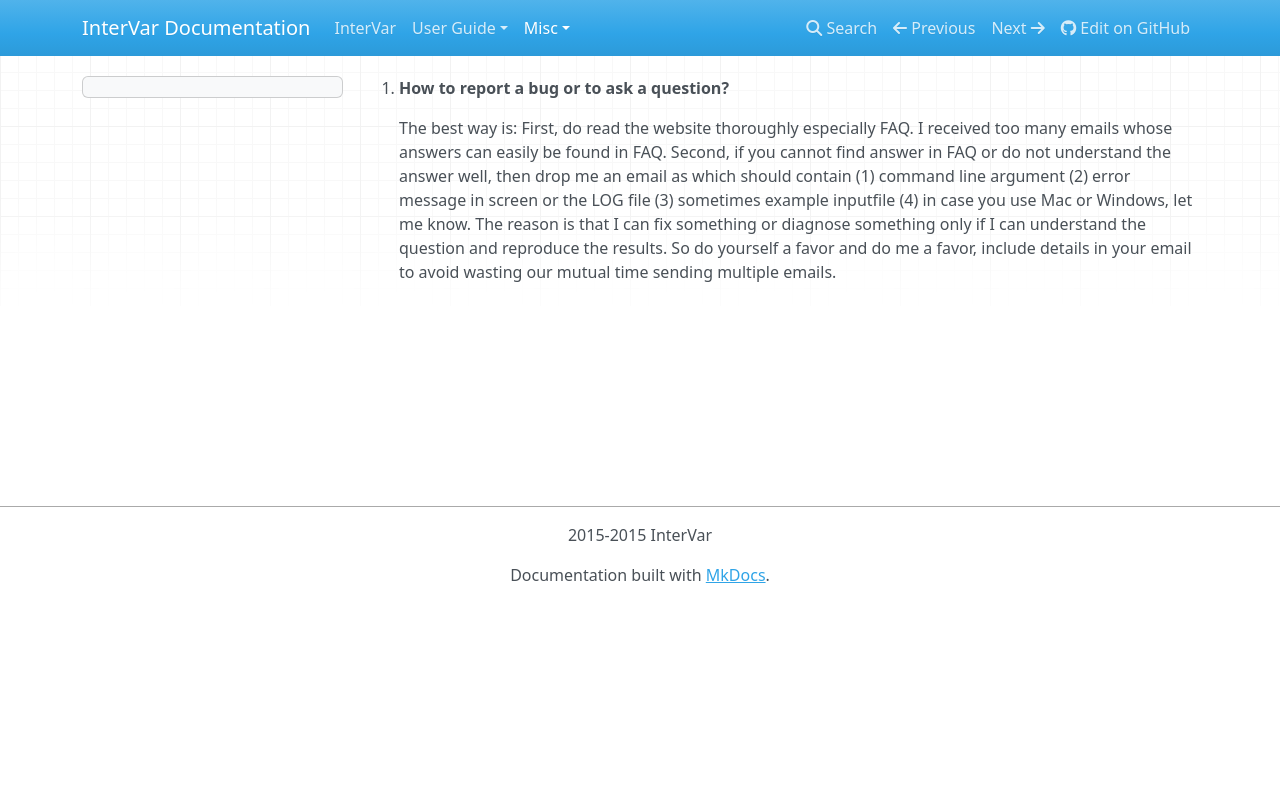
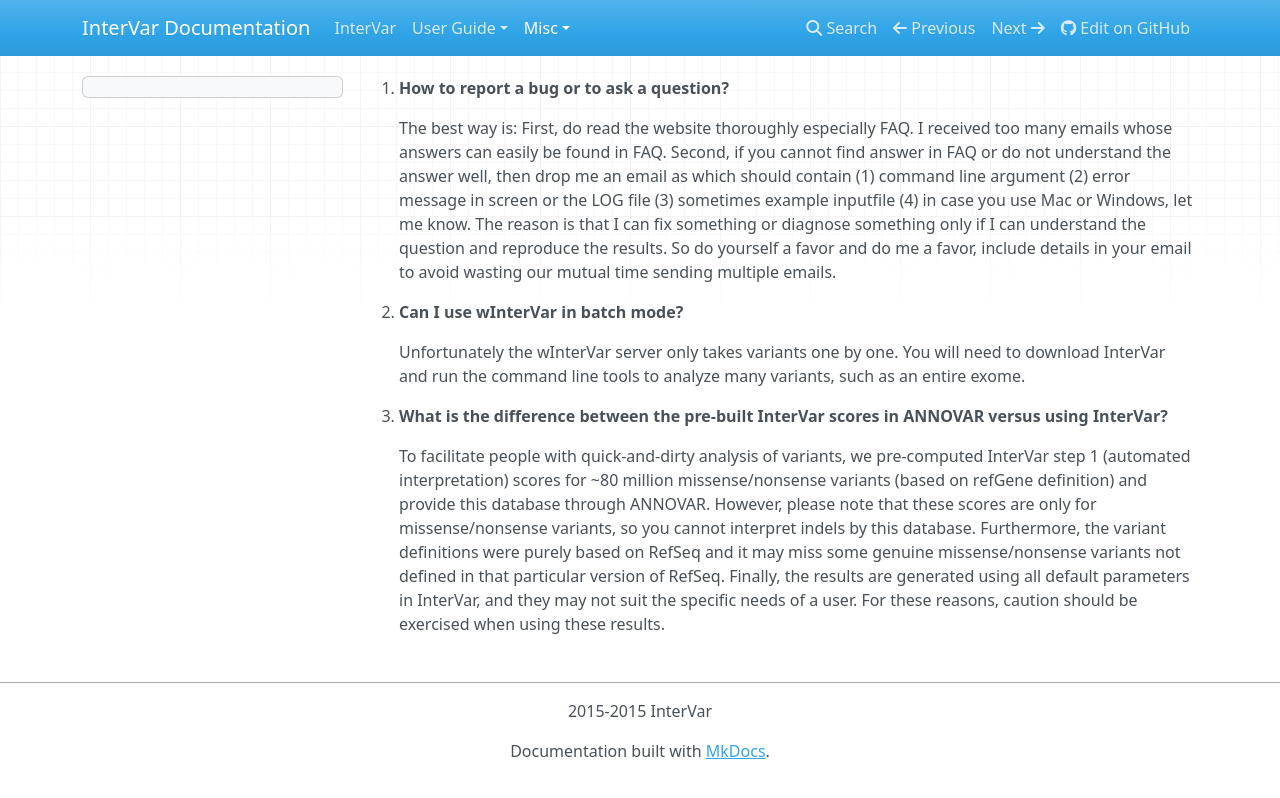
Before and after one commit to WGLab/InterVar, an MkDocs documentation site: the page built from docs/misc/faq.md, in a window 1280 px wide. Shown: the top 798 px of the page. Built offline with MkDocs 1.6.1, drawn with Linux system fonts in a browser that asks for light colours; nearby versions of some CDN libraries; old or Windows-style settings are respelled for this version of MkDocs.

Commit message:
Update faq.md

```diff
--- a/docs/misc/faq.md
+++ b/docs/misc/faq.md
@@ -1,3 +1,11 @@
 1. **How to report a bug or to ask a question?**
 
     The best way is: First, do read the website thoroughly especially FAQ. I received too many emails whose answers can easily be found in FAQ. Second, if you cannot find answer in FAQ or do not understand the answer well, then drop me an email  as which should contain (1) command line argument (2) error message in screen or the LOG file (3) sometimes example inputfile (4) in case you use Mac or Windows, let me know. The reason is that I can fix something or diagnose something only if I can understand the question and reproduce the results. So do yourself a favor and do me a favor, include details in your email to avoid wasting our mutual time sending multiple emails.
+
+2. **Can I use wInterVar in batch mode?**
+
+    Unfortunately the wInterVar server only takes variants one by one. You will need to download InterVar and run the command line tools to analyze many variants, such as an entire exome.
+
+3. **What is the difference between the pre-built InterVar scores in ANNOVAR versus using InterVar?**
+
+    To facilitate people with quick-and-dirty analysis of variants, we pre-computed InterVar step 1 (automated interpretation) scores for ~80 million missense/nonsense variants (based on refGene definition) and provide this database through ANNOVAR. However, please note that these scores are only for missense/nonsense variants, so you cannot interpret indels by this database. Furthermore, the variant definitions were purely based on RefSeq and it may miss some genuine missense/nonsense variants not defined in that particular version of RefSeq. Finally, the results are generated using all default parameters in InterVar, and they may not suit the specific needs of a user. For these reasons, caution should be exercised when using these results.
```
